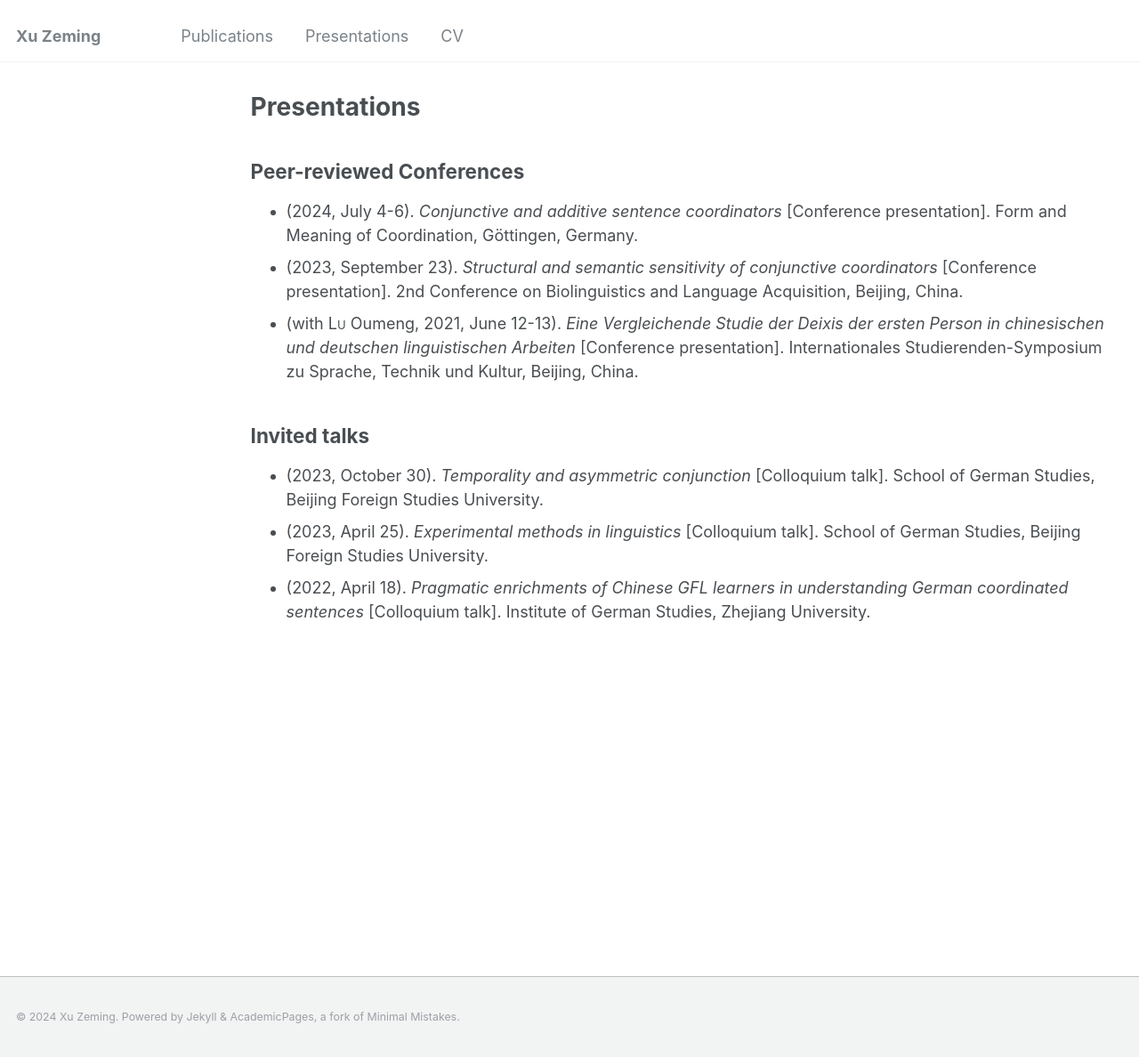
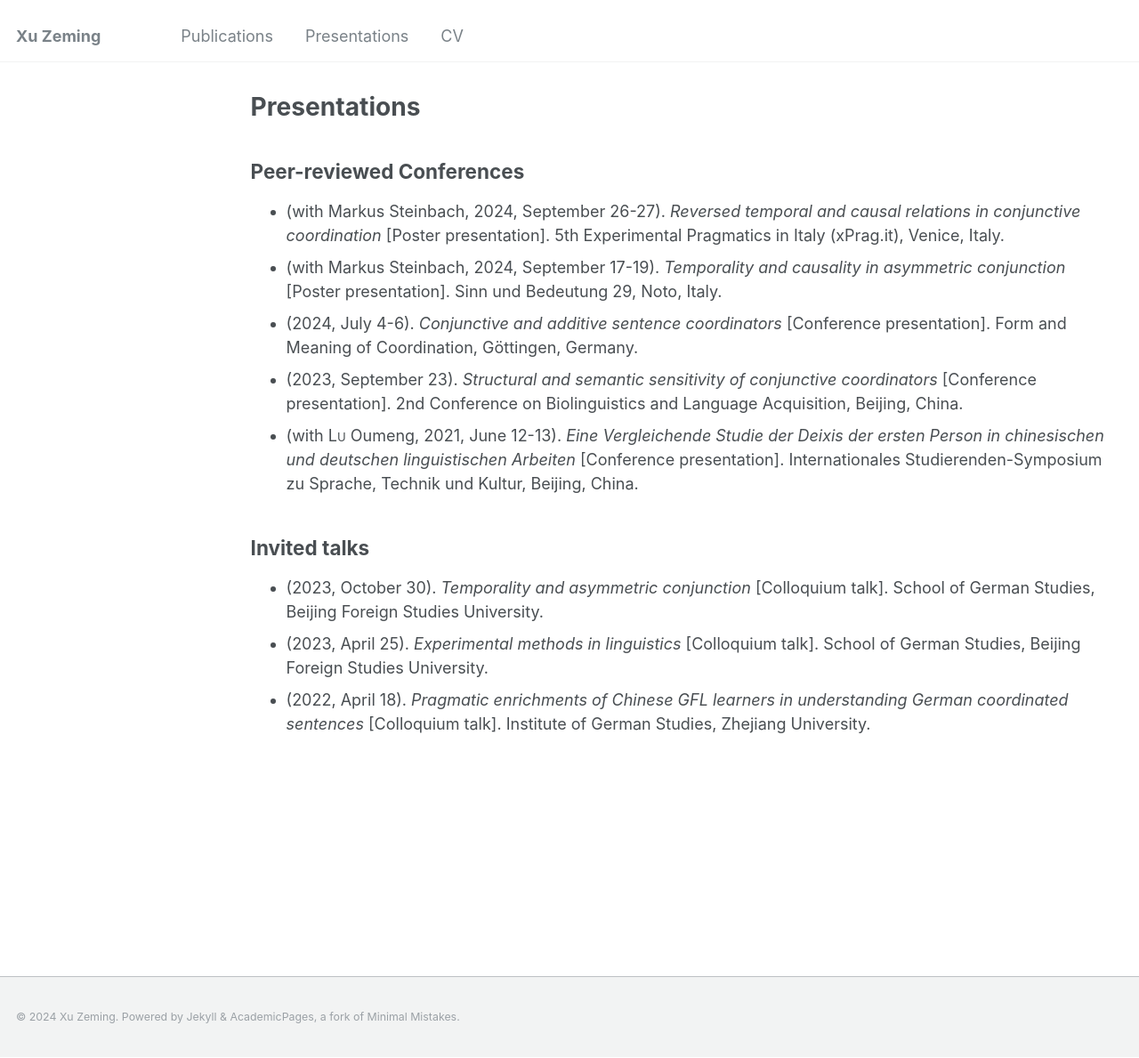
Before and after one commit to xu-zeming/xu-zeming.github.io, a Jekyll site: the page built from _pages/presentations.md, in a window 1280 px wide and 1189 px high. Shown: the whole window at 89% size. Built offline with Jekyll 4.4.1, drawn with Linux system fonts in a browser that asks for light colours.

Commit message:
modified:   _pages/presentations.md 	modified:   _pages/publications.md

```diff
--- a/_pages/presentations.md
+++ b/_pages/presentations.md
@@ -6,8 +6,8 @@ author_profile: false
 ---
 
 ## Peer-reviewed Conferences
-<!-- * (with Markus Steinbach, 2024, September 26-27). *Reversed temporal and causal relations in conjunctive coordination* [Poster presentation]. 5th Experimental Pragmatics in Italy (xPrag.it), Venice, Italy.
-* (with Markus Steinbach, 2024, September 17-19). *Temporality and causality in asymmetric conjunction* [Poster presentation]. Sinn und Bedeutung 29, Noto, Italy. -->
+* (with Markus Steinbach, 2024, September 26-27). *Reversed temporal and causal relations in conjunctive coordination* [Poster presentation]. 5th Experimental Pragmatics in Italy (xPrag.it), Venice, Italy.
+* (with Markus Steinbach, 2024, September 17-19). *Temporality and causality in asymmetric conjunction* [Poster presentation]. Sinn und Bedeutung 29, Noto, Italy.
 * (2024, July 4-6). *Conjunctive and additive sentence coordinators* [Conference presentation]. Form and Meaning of Coordination, Göttingen, Germany.
 * (2023, September 23). *Structural and semantic sensitivity of conjunctive coordinators* [Conference presentation]. 2nd Conference on Biolinguistics and Language Acquisition, Beijing, China.
 * (with <span style="font-variant:small-caps;">Lu</span> Oumeng, 2021, June 12-13). *Eine Vergleichende Studie der Deixis der ersten Person in chinesischen und deutschen linguistischen Arbeiten* [Conference presentation]. Internationales Studierenden-Symposium zu Sprache, Technik und Kultur, Beijing, China.
```
Also changed, not shown: _pages/publications.md (+2 -2 lines).
